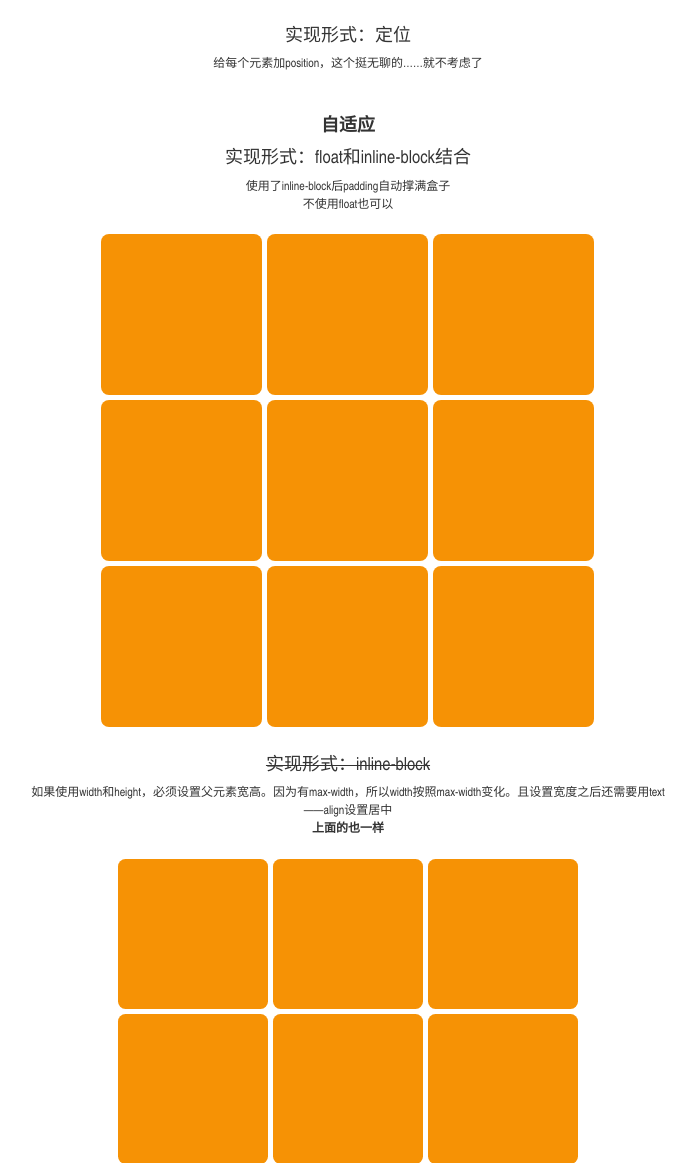
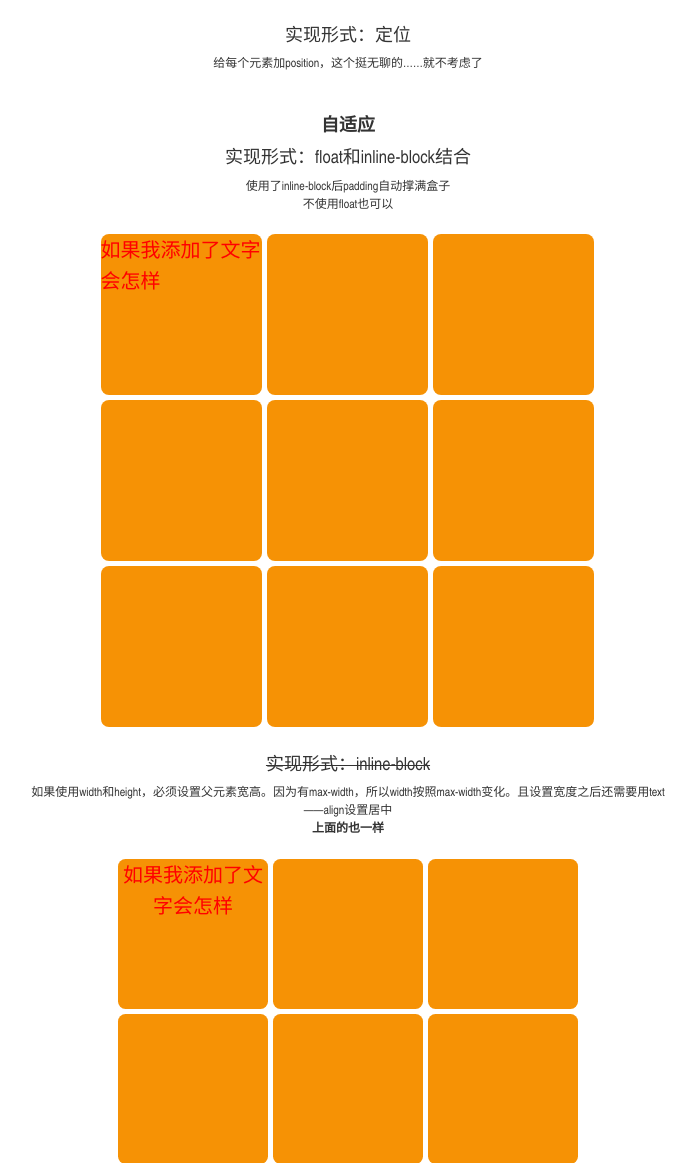
Before and after one commit to lcc19941214/lcc19941214.github.io, a PHP site: page /training/css/task1/index.html in a window 1280 px wide. Shown: the part 1310-2473 px from the top of the page, without its empty margins (292-988 px from the left). Run offline with PHP 8.4, Linux system fonts and the light colour scheme.

Commit message:
update task1
1.修复flex下不设置font-size:0,inline-block宽度撑破容器

2.增加了对文字的测试
使用相对定位和绝对定位, 在子容器内可以添加内容。

```diff
--- a/training/css/task1/index.html
+++ b/training/css/task1/index.html
@@ -77,7 +77,9 @@
 		<p>使用了inline-block后padding自动撑满盒子</p>
 		<p>不使用float也可以</p>
 		<div class="m-box m-box-5">
-			<div class="z-box"></div>
+			<div class="z-box">
+				<div class="text">如果我添加了文字会怎样</div>
+			</div>
 			<div class="z-box"></div>
 			<div class="z-box"></div>
 			<div class="z-box"></div>
@@ -96,7 +98,9 @@
 			<strong>上面的也一样</strong>
 		</p>
 		<div class="m-box m-box-6">
-			<div class="z-box"></div>
+			<div class="z-box">
+				<div class="text">如果我添加了文字会怎样</div>
+			</div>
 			<div class="z-box"></div>
 			<div class="z-box"></div>
 			<div class="z-box"></div>
--- a/training/css/task1/style.css
+++ b/training/css/task1/style.css
@@ -74,6 +74,7 @@ select,input,img,select{vertical-align:middle;}
 	display: flex;
 	flex-direction:row;
 	flex-wrap:wrap;
+	font-size:0;/*  消除inline-block的空格  */
 	/*justify-content:space-between;*/
 }
 .m-box-3 .u-box{
@@ -88,6 +89,7 @@ select,input,img,select{vertical-align:middle;}
 	font-size: 0;/*  消除inline-block的空格  */
 }
 .m-box-5 .z-box{
+	position: relative;
 	display: inline-block;
 	/*width: 30%;
 	height: 30%;*/
@@ -104,6 +106,7 @@ select,input,img,select{vertical-align:middle;}
 	font-size: 0;/*  消除inline-block的空格  */
 }
 .m-box-6 .z-box{
+	position: relative;
 	display: inline-block;
 	width: 30%;
 	padding-bottom: 30%;
@@ -111,3 +114,13 @@ select,input,img,select{vertical-align:middle;}
 	border-radius: 5%;
 	background-color: #F69205;
 }
+.text{
+	position: absolute;
+	top: 0;
+	left: 0;
+	z-index: 999;
+	width: 100%;
+	height: 100%;
+	color: red;
+	font-size: 2rem;
+}
```
